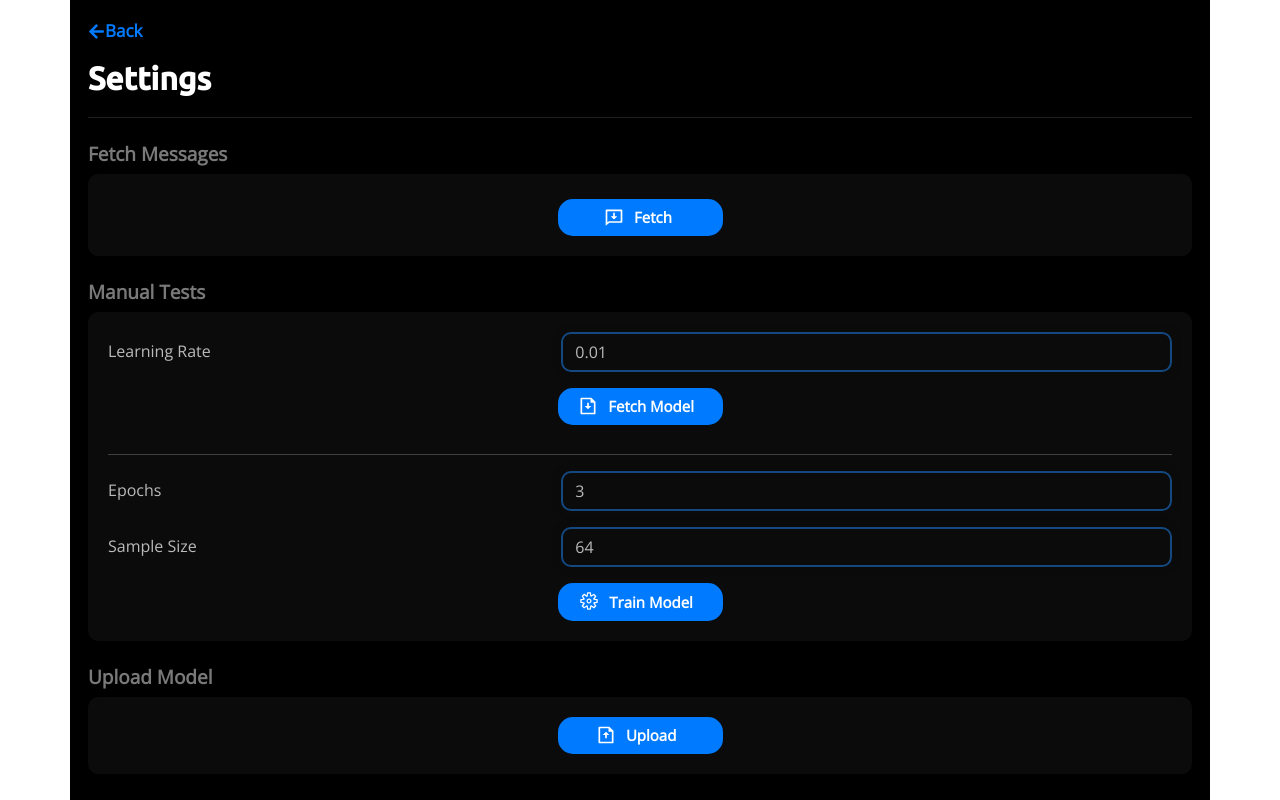
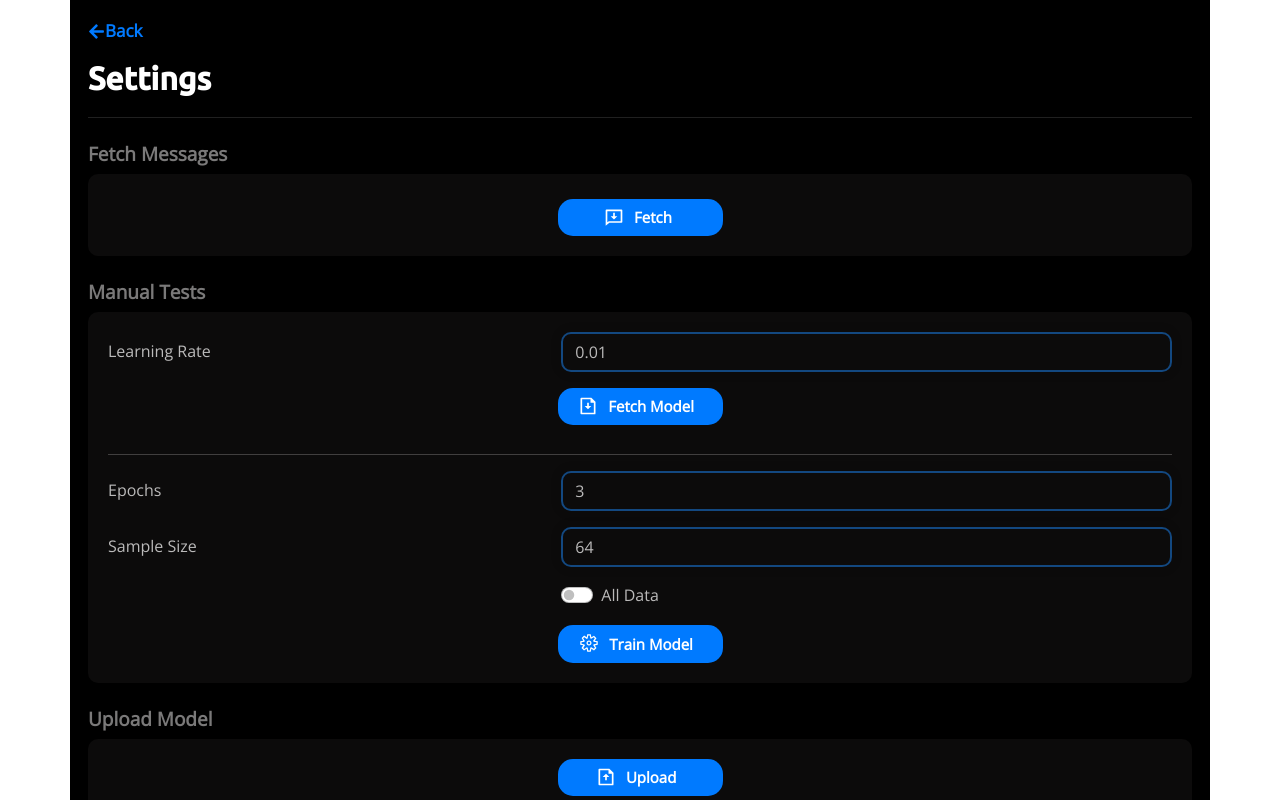
Before and after one commit to sid-sr/FedSMS, a React (Create React App) app in the folder frontend/: page /settings in a window 1280 px wide. Shown: the top 800 px of the page. Built offline with nearby package versions, Linux system fonts and the light colour scheme.

Commit message:
added toggle option

```diff
--- a/frontend/src/components/Settings.js
+++ b/frontend/src/components/Settings.js
@@ -21,6 +21,7 @@ function Settings() {
   const [deleteText, setDeleteText] = useState('Clear DB');
   const [fetchModelText, setFetchModelText] = useState('Fetch Model');
   const [trainModelText, setTrainModelText] = useState('Train Model');
+  const [customSample, setCustomSample] = useState(false);
   const [trainParams, setTrainParams] = useState({
     sampleSize: 64,
     learningRate: 0.01,
@@ -181,9 +182,24 @@ function Settings() {
           <Form.Group as={Row} className="mb-3 inputLabel" >
             <Form.Label column xs={5}>Sample Size</Form.Label>
             <Col xs={7}>
-              <Form.Control required className="inputBox" type="number" placeholder="Enter Sample Size" onChange={(e) => { setTrainParams({ ...trainParams, sampleSize: e.target.value }); }} value={trainParams.sampleSize} min="1" />
+              <Form.Control disabled={customSample ? true : false} style={{ color: customSample ? 'black' : '#bbbaba' }} required className="inputBox" type="number" placeholder="Enter Sample Size" onChange={(e) => { setTrainParams({ ...trainParams, sampleSize: e.target.value }); }} value={trainParams.sampleSize} min="1" />
             </Col>
           </Form.Group>
+          <Form.Group as={Row} className="mb-3 inputLabel" >
+            <Form.Label column xs={5}></Form.Label>
+            <Col xs={7}>
+              <Form>
+                <Form.Check
+                  type="switch"
+                  id="custom-switch"
+                  label="All Data"
+                  checked={customSample}
+                  onChange={() => { setCustomSample(!customSample); setTrainParams({ ...trainParams, sampleSize: epochStats.trainSetSize }); }}
+                />
+              </Form>
+            </Col>
+          </Form.Group>
+
           <button className="cardAction" type="submit">
             <VscGear className="settingsIcon" />
             {trainModelText} &nbsp;
```
